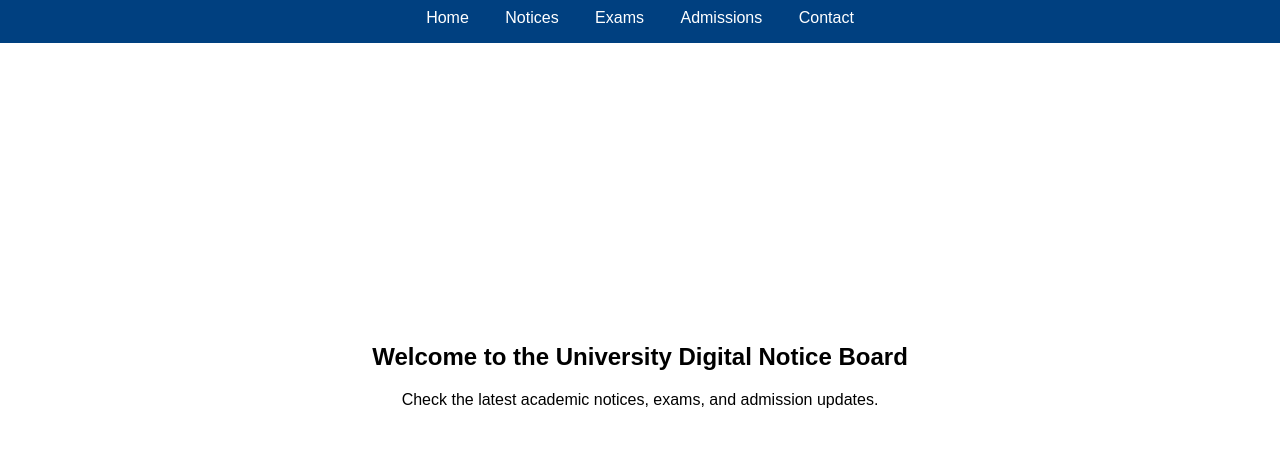
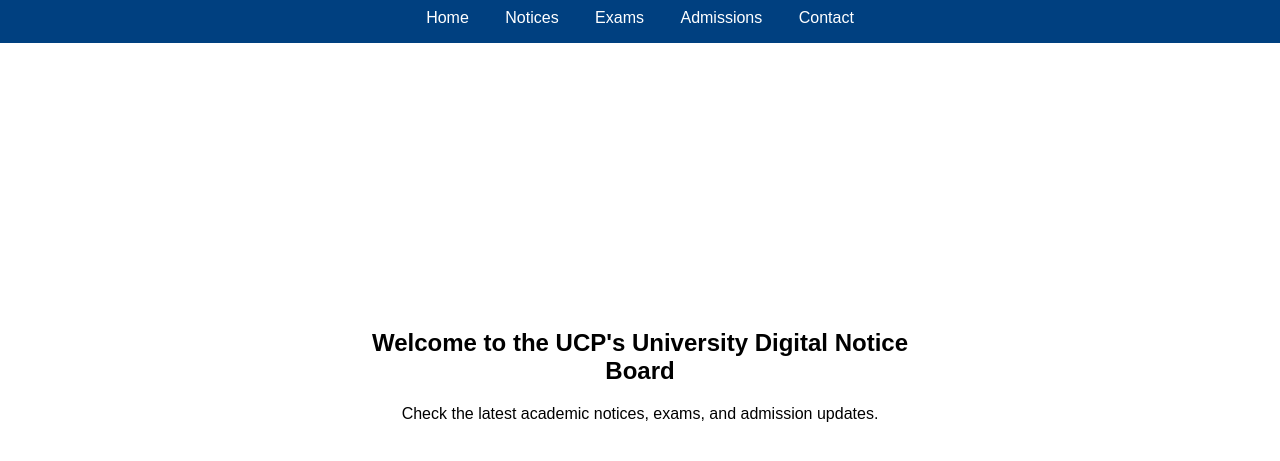
Before and after one commit to l1f22bsse0166/uni-notice-board, a website: page src/index.html in a window 1280 px wide. Shown: the part 95-556 px from the top of the page. Drawn offline with Linux system fonts and the light colour scheme.

Commit message:
update html to check PR again

```diff
--- a/src/index.html
+++ b/src/index.html
@@ -21,7 +21,7 @@
 
     <main>
         <div class="content">
-            <h2>Welcome to the University Digital Notice Board</h2>
+            <h2>Welcome to the UCP's University Digital Notice Board</h2>
             <p>Check the latest academic notices, exams, and admission updates.</p>
         </div>
     </main>
```
